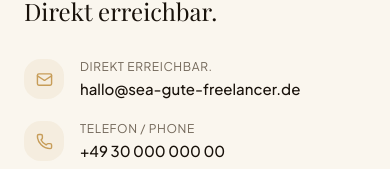
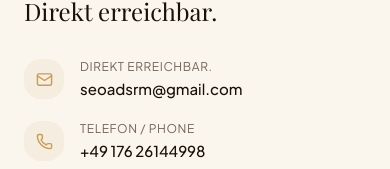
Before and after one commit to SEA-Gute-Freelancer/website, a Next.js app: page /kontakt in a window 390 px wide. Shown: the part 370-539 px from the top of the page. Built offline with nearby package versions, Linux system fonts and the light colour scheme.

Commit message:
fix(kontakt): replace placeholder contact info with real email and phone

```diff
--- a/app/kontakt/page.tsx
+++ b/app/kontakt/page.tsx
@@ -65,8 +65,8 @@ export default function KontaktPage() {
   }
 
   const contactDetails = [
-    { icon: Mail,   label: k.info.h2,            value: "hallo@sea-gute-freelancer.de", link: "mailto:hallo@sea-gute-freelancer.de" },
-    { icon: Phone,  label: "Telefon / Phone",      value: "+49 30 000 000 00",            link: "tel:+4930000000" },
+    { icon: Mail,   label: k.info.h2,            value: "seoadsrm@gmail.com",           link: "mailto:seoadsrm@gmail.com" },
+    { icon: Phone,  label: "Telefon / Phone",      value: "+49 176 26144998",             link: "tel:+4917626144998" },
     { icon: Clock,  label: "Erreichbarkeit / Availability", value: k.info.availability,  link: null },
     { icon: MapPin, label: "Standort / Location",  value: k.info.location,               link: null },
   ];
```
